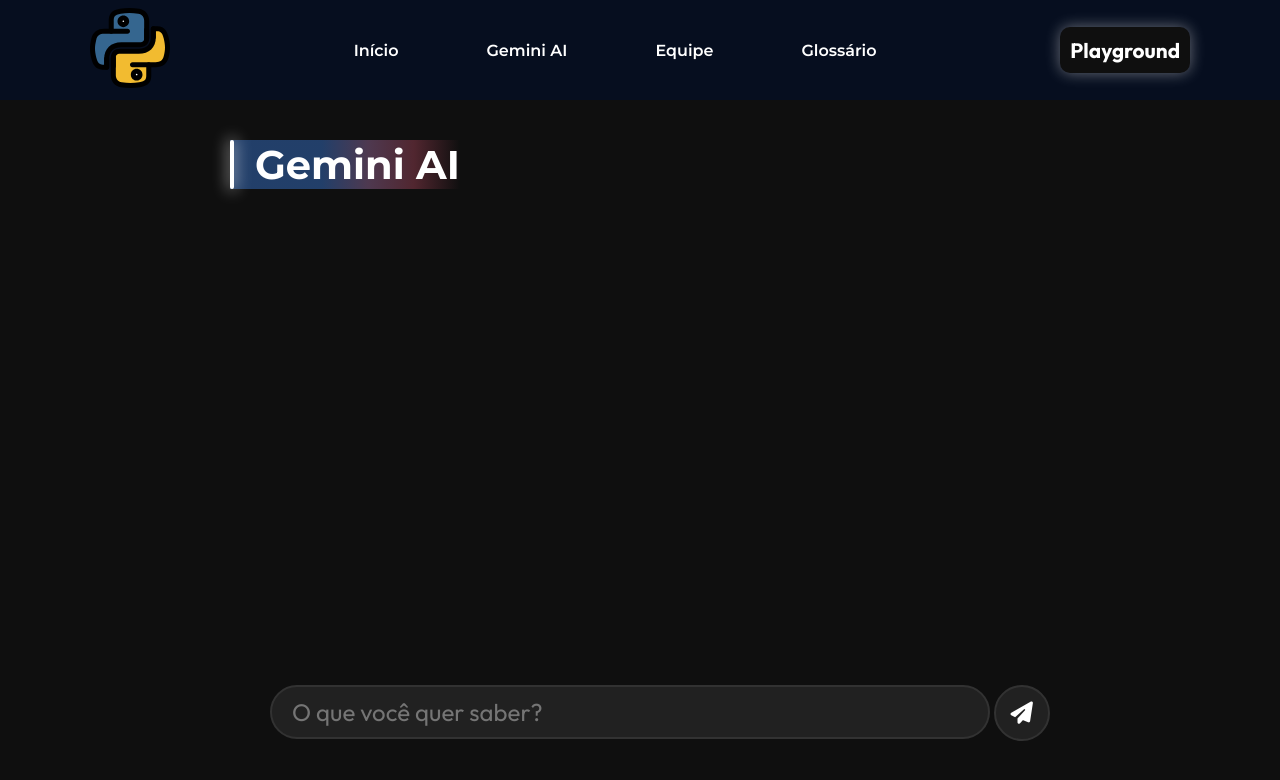
After one commit to raulcabralc/flask-project, a Flask app: template templates/gemini.html in a window 1280 px wide. The commit adds this page. Shown: the top 780 px of the page. Run offline with Flask 3, Linux system fonts and the light colour scheme; the template is opened without the code that fills it, so the values that code supplies are empty.

Commit message:
Added Visual Gemini Chat

```diff
--- /dev/null
+++ b/static/gemini/geminiStyles.css
@@ -0,0 +1,74 @@
+.conteudo {
+  padding: 40px 190px;
+  display: flex;
+  flex-flow: column wrap;
+  position: relative;
+}
+.conteudo h1 {
+  color: white;
+  position: relative;
+  padding-left: 25px;
+  font-size: 2.5em;
+}
+.conteudo h1::before {
+  content: "";
+  position: absolute;
+  left: 0;
+  top: 0;
+  background: white;
+  height: 100%;
+  width: 4px;
+  border-radius: 50px;
+  box-shadow: 0 0 15px 2px rgba(255, 255, 255, 0.5);
+}
+.conteudo h1::after {
+  content: "";
+  position: absolute;
+  left: 0;
+  top: 0;
+  background: linear-gradient(to right, rgba(63, 135, 241, 0.4) 40%, rgba(173, 120, 177, 0.4), rgba(180, 73, 96, 0.4), transparent);
+  height: 100%;
+  width: 230px;
+  z-index: -1;
+}
+.conteudo .messages-area {
+  height: 62vh;
+  padding: 10px 60px 10px 40px;
+}
+.conteudo .user-input {
+  position: relative;
+  bottom: 0;
+  left: 0;
+  padding: 0 40px;
+  padding-right: 60px;
+}
+.conteudo .user-input input {
+  width: 100%;
+  padding: 10px 20px;
+  font-size: 1.5em;
+  font-family: "Outfit", "Montserrat", sans-serif;
+  background: #212121;
+  border: 2px solid #323232;
+  color: #ddd;
+  border-radius: 30px;
+}
+.conteudo .user-input button {
+  position: absolute;
+  right: 0;
+  top: 0;
+  font-size: 1.4em;
+  padding: 15px;
+  background: #212121;
+  border: 2px solid #323232;
+  border-radius: 100px;
+  color: white;
+  display: flex;
+  justify-content: center;
+  align-content: center;
+}
+.conteudo .user-input button:hover {
+  filter: brightness(120%);
+}
+.conteudo .user-input button:active {
+  filter: brightness(130%);
+}/*# sourceMappingURL=geminiStyles.css.map */
--- /dev/null
+++ b/static/gemini/geminiStyles.scss
@@ -0,0 +1,83 @@
+.conteudo {
+  padding: 40px 190px;
+  display: flex;
+  flex-flow: column wrap;
+  position: relative;
+
+  h1 {
+    color: white;
+    position: relative;
+    padding-left: 25px;
+    font-size: 2.5em;
+
+    &::before {
+      content: "";
+      position: absolute;
+      left: 0;
+      top: 0;
+      background: white;
+      height: 100%;
+      width: 4px;
+      border-radius: 50px;
+      box-shadow: 0 0 15px 2px rgba(255, 255, 255, 0.5);
+    }
+
+    &::after {
+      content: "";
+      position: absolute;
+      left: 0;
+      top: 0;
+      background: linear-gradient(to right, rgba(63, 135, 241, 0.4) 40%, rgba(173, 120, 177, 0.4), rgba(180, 73, 96, 0.4), transparent);
+      height: 100%;
+      width: 230px;
+      z-index: -1;
+    }
+  }
+
+  .messages-area {
+    height: 62vh;
+    padding: 10px 60px 10px 40px;
+  }
+
+  .user-input {
+    position: relative;
+    bottom: 0;
+    left: 0;
+    padding: 0 40px;
+    padding-right: 60px;
+
+    input {
+      width: 100%;
+      padding: 10px 20px;
+      font-size: 1.5em;
+      font-family: "Outfit", "Montserrat", sans-serif;
+      background: #212121;
+      border: 2px solid #323232;
+      color: #ddd;
+      border-radius: 30px;
+    }
+
+    button {
+      position: absolute;
+      right: 0;
+      top: 0;
+      font-size: 1.4em;
+      padding: 15px;
+      background: #212121;
+      border: 2px solid #323232;
+      border-radius: 100px;
+      color: white;
+      display: flex;
+      justify-content: center;
+      align-content: center;
+
+      &:hover {
+        filter: brightness(120%)
+      }
+
+      &:active {
+        filter: brightness(130%)
+      }
+    }
+  }
+}
--- a/static/global/globalStyles.css
+++ b/static/global/globalStyles.css
@@ -13,4 +13,5 @@
 .conteudo {
   max-width: 1200px;
   margin: 0 auto;
+  padding: 40px 0;
 }/*# sourceMappingURL=globalStyles.css.map */
--- a/static/global/globalStyles.scss
+++ b/static/global/globalStyles.scss
@@ -13,4 +13,5 @@
 .conteudo {
   max-width: 1200px;
   margin: 0 auto;
+  padding: 40px 0;
 }
--- a/static/header/headerStyles.css
+++ b/static/header/headerStyles.css
@@ -45,5 +45,5 @@
   box-shadow: 0 0 15px rgba(255, 255, 255, 0.4);
 }
 .header a.gemini:hover {
-  background: linear-gradient(to right, #3f87f1 50%, #ad78b1, #b44960);
+  background: linear-gradient(45deg, #3f87f1 50%, #ad78b1, #b44960);
 }/*# sourceMappingURL=headerStyles.css.map */
--- a/static/header/headerStyles.scss
+++ b/static/header/headerStyles.scss
@@ -51,6 +51,6 @@
   }
 
   a.gemini:hover {
-    background: linear-gradient(to right, #3f87f1 50%, #ad78b1, #b44960);
+    background: linear-gradient(45deg, #3f87f1 50%, #ad78b1, #b44960);
   }
 }
--- a/static/index/indexStyles.css
+++ b/static/index/indexStyles.css
@@ -1,7 +1,6 @@
 .conteudo {
   display: flex;
   flex-flow: column wrap;
-  padding: 40px 0;
   gap: 20px;
 }
 .conteudo .python-p {
--- a/static/index/indexStyles.scss
+++ b/static/index/indexStyles.scss
@@ -1,7 +1,6 @@
 .conteudo {
   display: flex;
   flex-flow: column wrap;
-  padding: 40px 0;
   gap: 20px;
 
   .python-p {
--- /dev/null
+++ b/templates/gemini.html
@@ -0,0 +1,15 @@
+{% extends "modelo.html" %} {%block conteudo %} <link rel="stylesheet" href="{{
+url_for("static", filename="gemini/geminiStyles.css") }}" />
+
+<h1>Gemini AI</h1>
+<div class="chat">
+  <div class="messages-area"></div>
+  <form class="user-input" name="user-input" method="POST">
+    <input type="text" placeholder="O que você quer saber?" />
+    <button type="submit" class="enviar">
+      <i class="fa-solid fa-paper-plane"></i>
+    </button>
+  </form>
+</div>
+
+{% endblock %}
--- a/templates/modelo.html
+++ b/templates/modelo.html
@@ -14,6 +14,13 @@
     <link rel="stylesheet" href="{{ url_for("static",
     filename="global/globalStyles.css") }}" /> <link rel="stylesheet" href="{{
     url_for("static", filename="header/headerStyles.css") }}" />
+    <link
+      rel="stylesheet"
+      href="https://cdnjs.cloudflare.com/ajax/libs/font-awesome/6.7.2/css/all.min.css"
+      integrity="sha512-Evv84Mr4kqVGRNSgIGL/F/aIDqQb7xQ2vcrdIwxfjThSH8CSR7PBEakCr51Ck+w+/U6swU2Im1vVX0SVk9ABhg=="
+      crossorigin="anonymous"
+      referrerpolicy="no-referrer"
+    />
   </head>
   <body>
     <div class="header">
@@ -21,7 +28,7 @@
       <div class="links">
         <ul>
           <li><a class="options" href="/">Início</a></li>
-          <li><a class="options gemini" href="/ai">Gemini AI</a></li>
+          <li><a class="options gemini" href="/gemini">Gemini AI</a></li>
           <li><a class="options" href="/equipe">Equipe</a></li>
           <li><a class="options" href="/glossario">Glossário</a></li>
         </ul>
```
Also changed, not shown: 4 other files.
